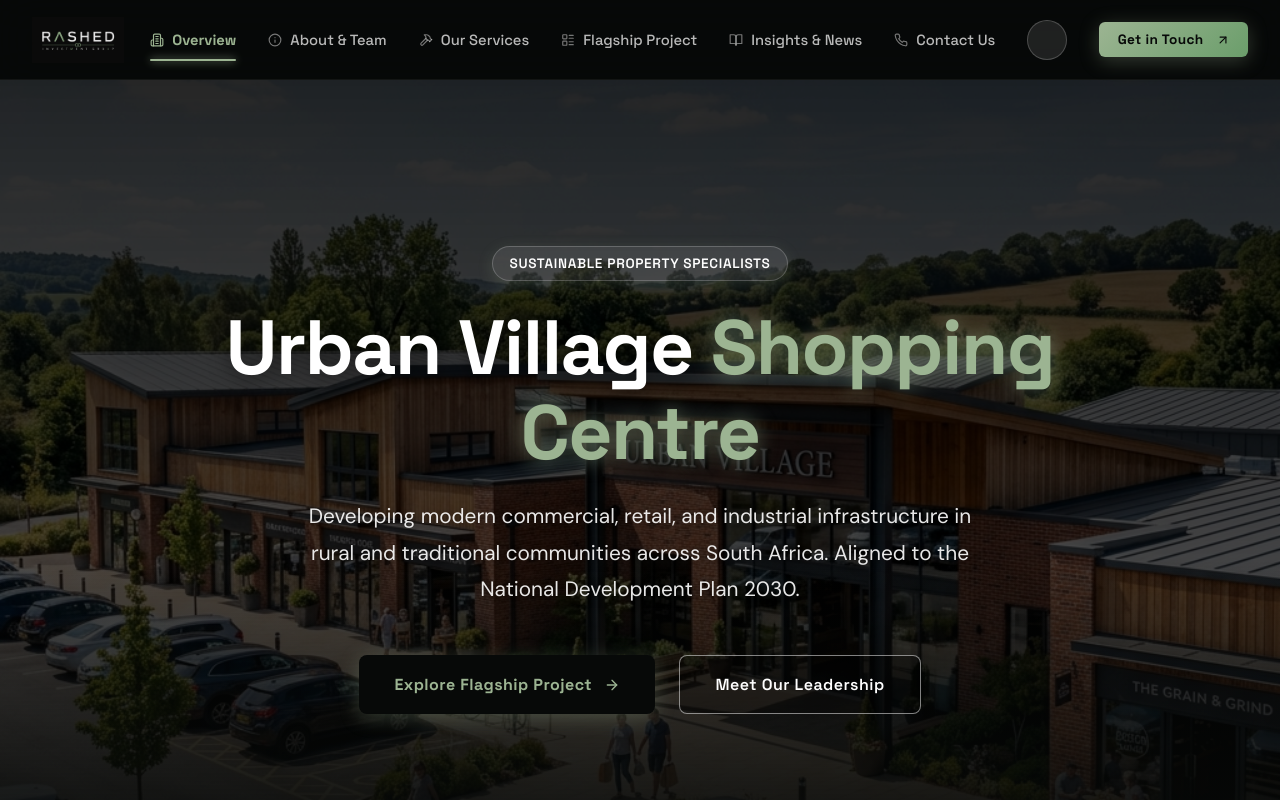
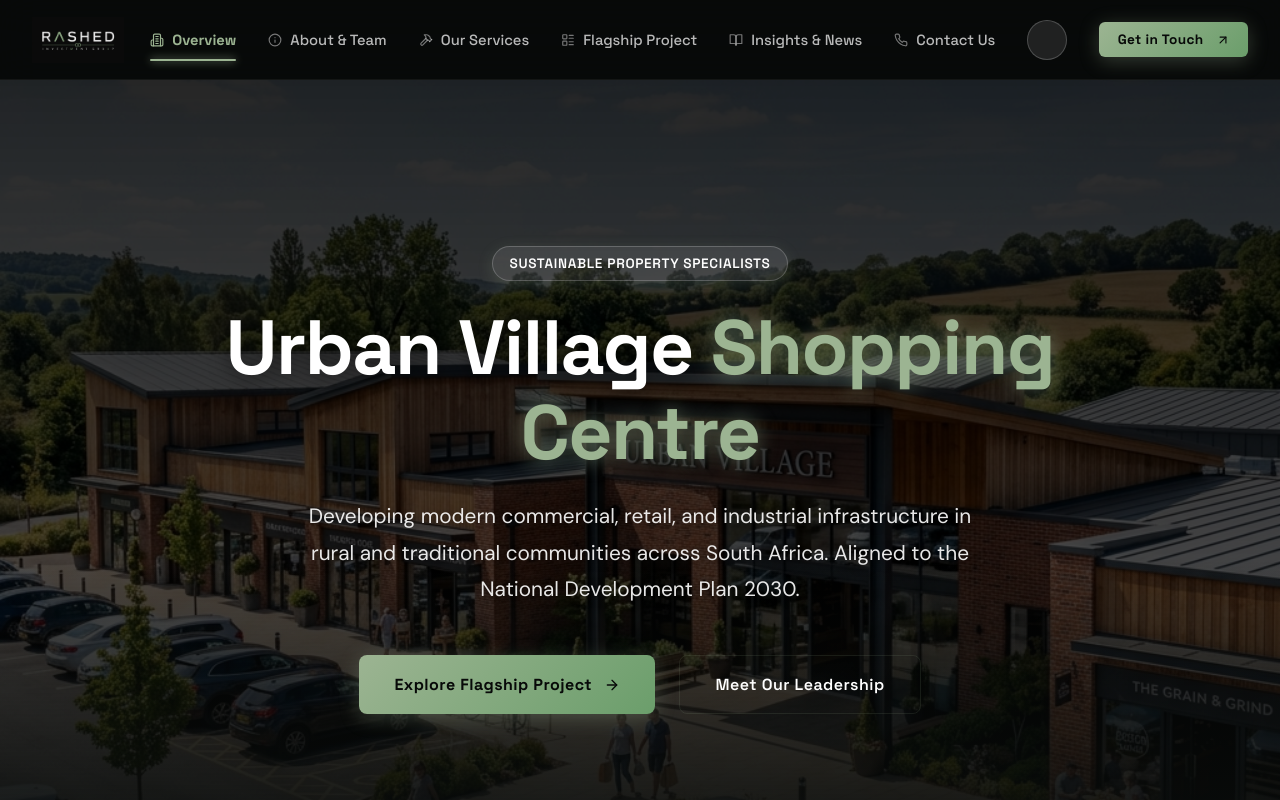
Before and after one commit to banele303/rashed-investment, a React (Vite) app: page / in a window 1280 px wide. Shown: the top 800 px of the page. Built offline with nearby package versions, Linux system fonts and the light colour scheme.

Commit message:
style: fix background colors to fully dark and reserve sage green for buttons and accents

```diff
--- a/src/index.css
+++ b/src/index.css
@@ -3,8 +3,8 @@
 
 :root {
   /* ── Backgrounds ── */
-  --bg-primary:   #9CB492;
-  --bg-secondary: #070908;
+  --bg-primary:   #070908;
+  --bg-secondary: #0A0D0C;
   --bg-tertiary:  #0D120E;
 
   /* ── Text ── */
--- a/src/pages/Home.jsx
+++ b/src/pages/Home.jsx
@@ -64,11 +64,11 @@ export default function Home() {
               Developing modern commercial, retail, and industrial infrastructure in rural and traditional communities across South Africa. Aligned to the National Development Plan 2030.
             </p>
             <div style={styles.heroBtns}>
-              <Link to="/projects" className="btn-premium btn-primary" style={{ background: 'var(--bg-secondary)', color: 'var(--bg-primary)' }}>
+              <Link to="/projects" className="btn-premium btn-primary">
                 <span>Explore Flagship Project</span>
                 <ArrowRight size={16} />
               </Link>
-              <Link to="/about" className="btn-premium" style={{ border: '1px solid rgba(255,255,255,0.5)', color: '#FFFFFF', background: 'rgba(0,0,0,0.3)', backdropFilter: 'blur(10px)' }}>
+              <Link to="/about" className="btn-premium btn-secondary">
                 <span>Meet Our Leadership</span>
               </Link>
             </div>
```
